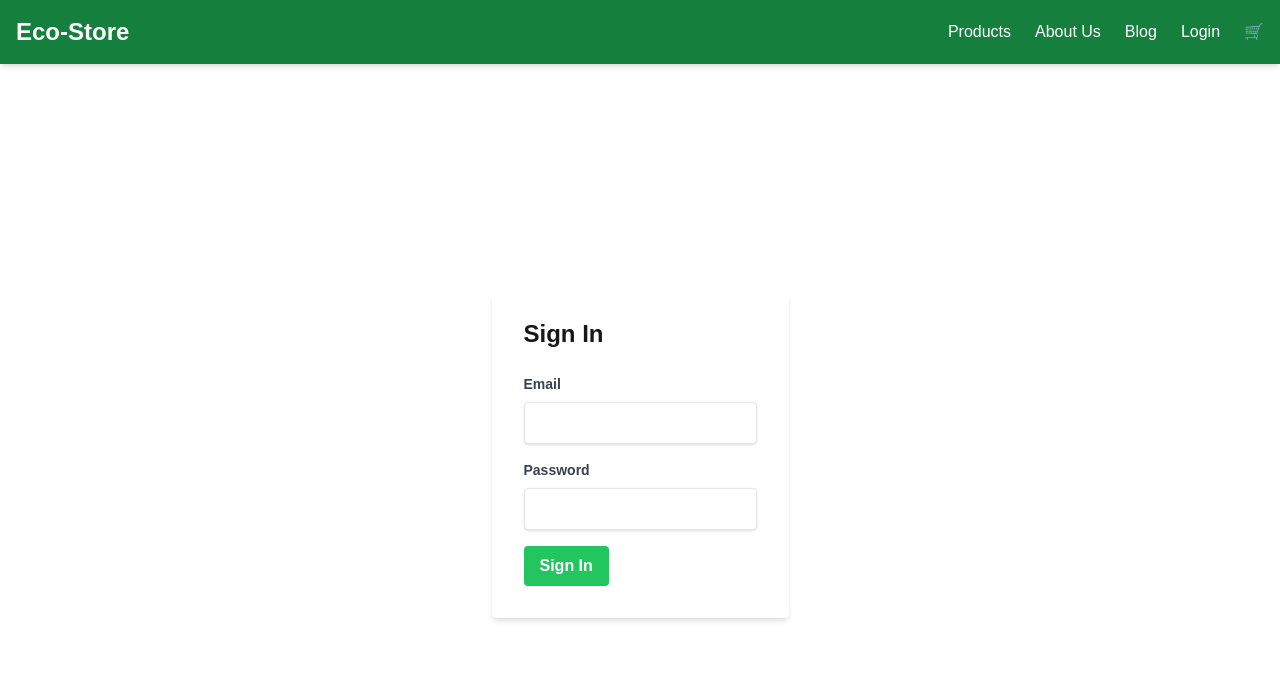
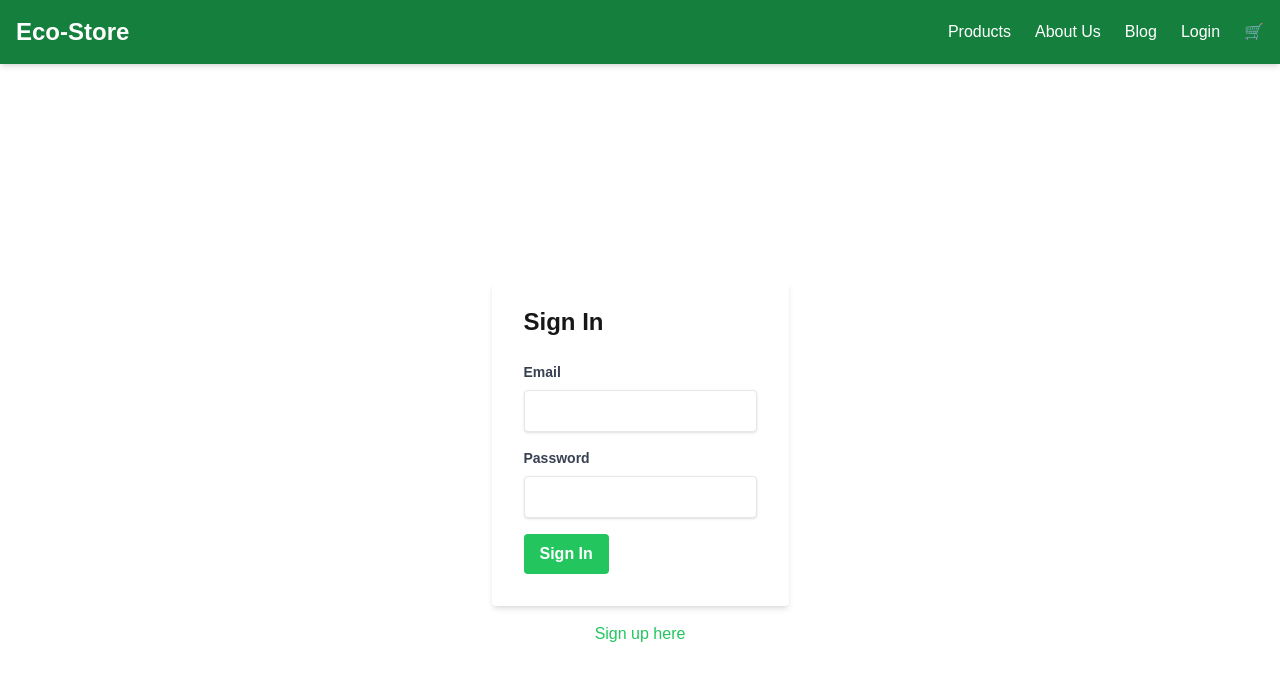
Before and after one commit to SerdarMenekli/eco-store, a Next.js app: page /auth/signin in a window 1280 px wide. Shown: the top 680 px of the page. Built offline with nearby package versions, Linux system fonts and the light colour scheme; no server answers.

Commit message:
Added sign up link

```diff
--- a/app/auth/signin/page.tsx
+++ b/app/auth/signin/page.tsx
@@ -1,6 +1,7 @@
 'use client';
 
 import { signIn } from 'next-auth/react';
+import Link from 'next/link';
 import { useState } from 'react';
 
 export default function SignInPage() {
@@ -56,6 +57,9 @@ export default function SignInPage() {
           Sign In
         </button>
       </form>
+      <Link href="/auth/signup" className="text-green-500 hover:text-green-700">
+        Sign up here
+      </Link>
     </div>
   );
 }
```
